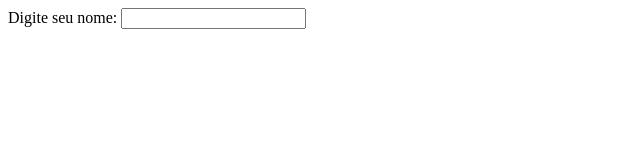
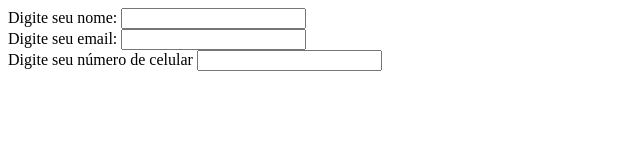
Before and after one commit to Erick3kk/cp-02-frontend, a plain HTML site: page inscricao.html in a window 1280 px wide. Shown: the whole page, without its empty margins (0-640 px from the left). Drawn offline with Linux system fonts and the light colour scheme.

Commit message:
inscricaoparte03

```diff
--- a/inscricao.html
+++ b/inscricao.html
@@ -14,6 +14,19 @@
               <label for="nome">Digite seu nome:</label>
               <input type="text" id="nome" />
             </div>
+
+            <div>
+                <label for="email">Digite seu email:</label>
+                <input type="email" id="email" />
+              </div>
+
+              <div>
+                <label for="phone">Digite seu número de celular</label>
+                <input type="number" id="phone" />
+              </div>
+
+
+
   </main>
 </body>
 </html>
```
